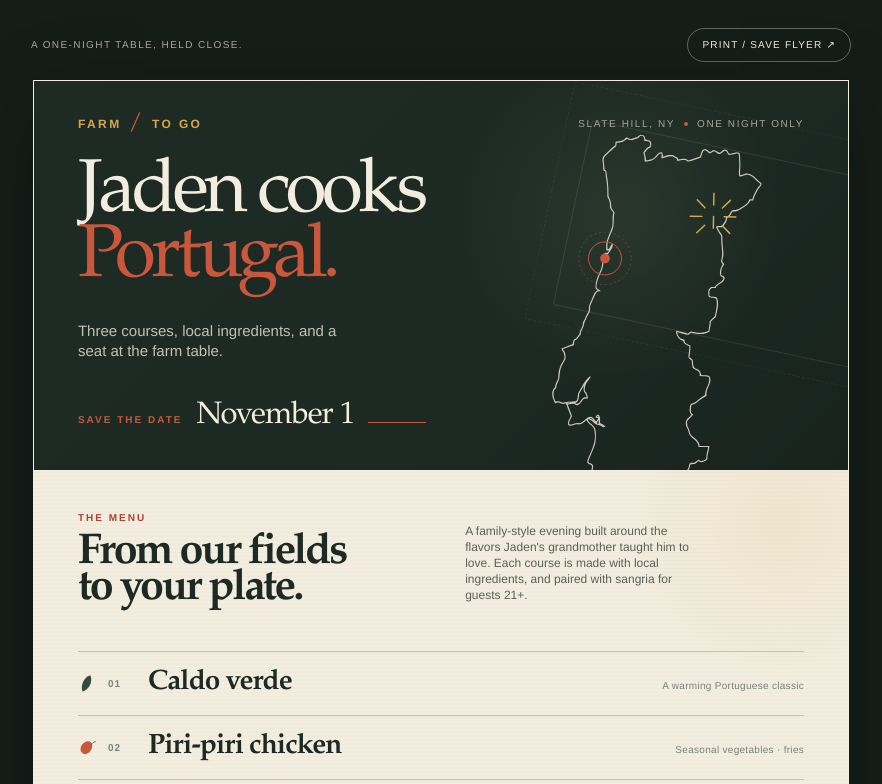
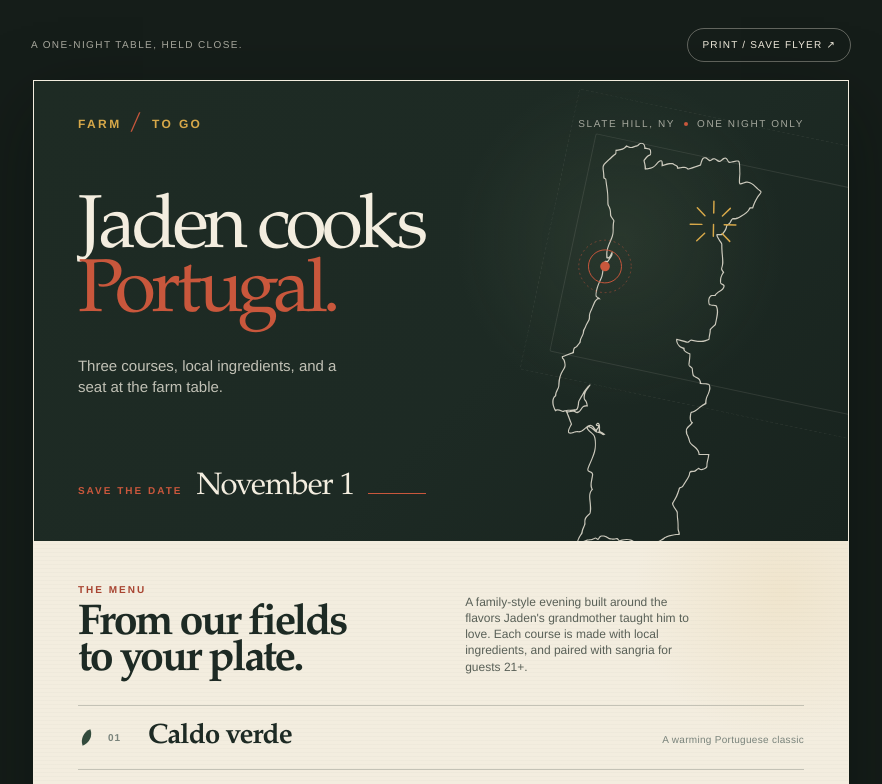
Before and after one commit to jadenguitarman/guest-chef-marketing, a Next.js app: page / in a window 1280 px wide. Shown: the top 784 px of the page, without its empty margins (199-1081 px from the left). Built offline with nearby package versions, Linux system fonts and the light colour scheme.

Commit message:
Let hero fill remaining flyer height

```diff
--- a/app/globals.css
+++ b/app/globals.css
@@ -90,8 +90,7 @@ a {
   background: var(--paper);
   border: 1px solid rgba(243, 237, 223, 0.18);
   box-shadow: 0 24px 72px rgba(5, 12, 9, 0.34);
-  grid-template-rows: auto auto auto;
-  align-content: stretch;
+  grid-template-rows: minmax(0, 1fr) min-content min-content;
 }
 
 .hero-panel {
```
